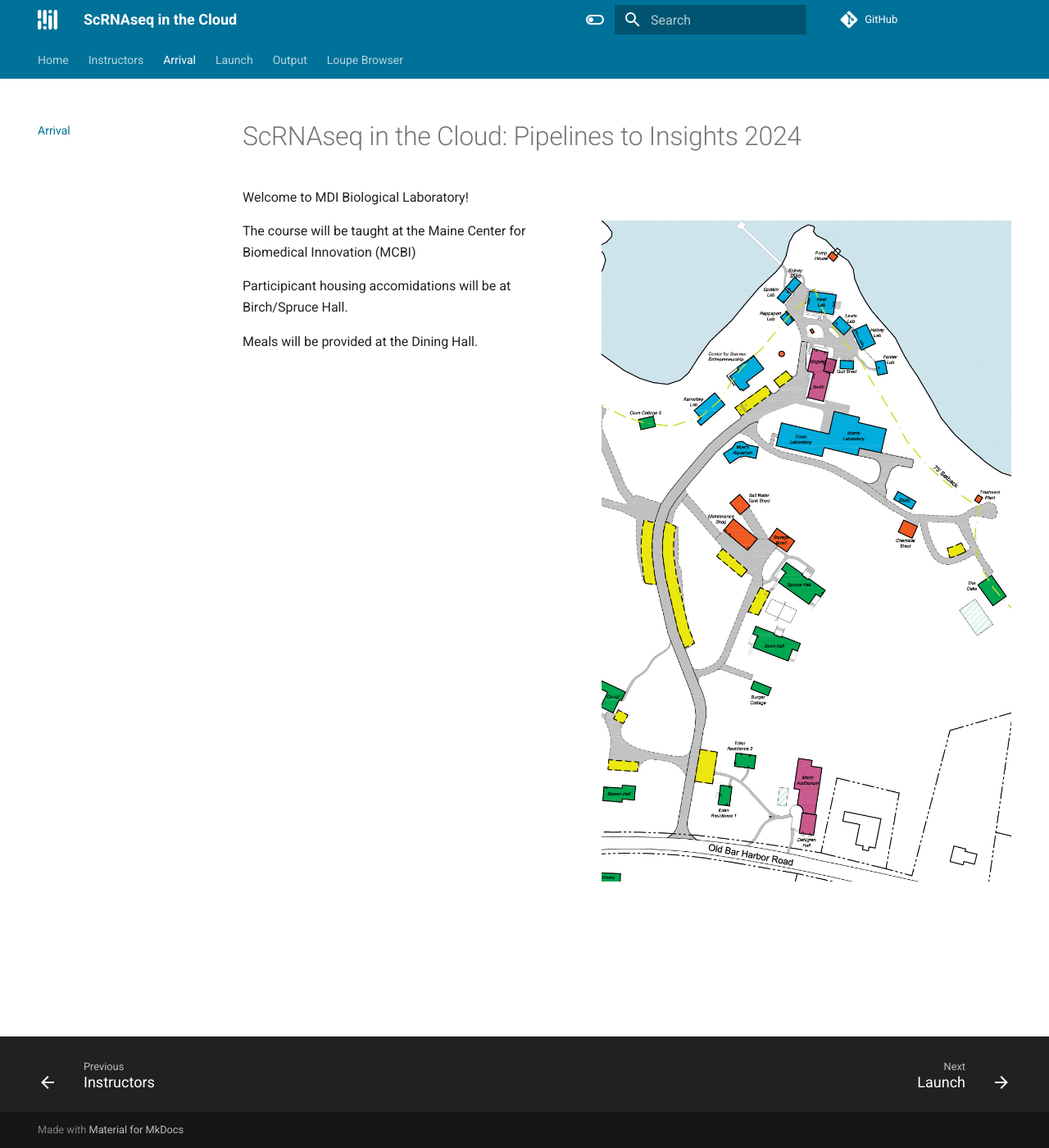
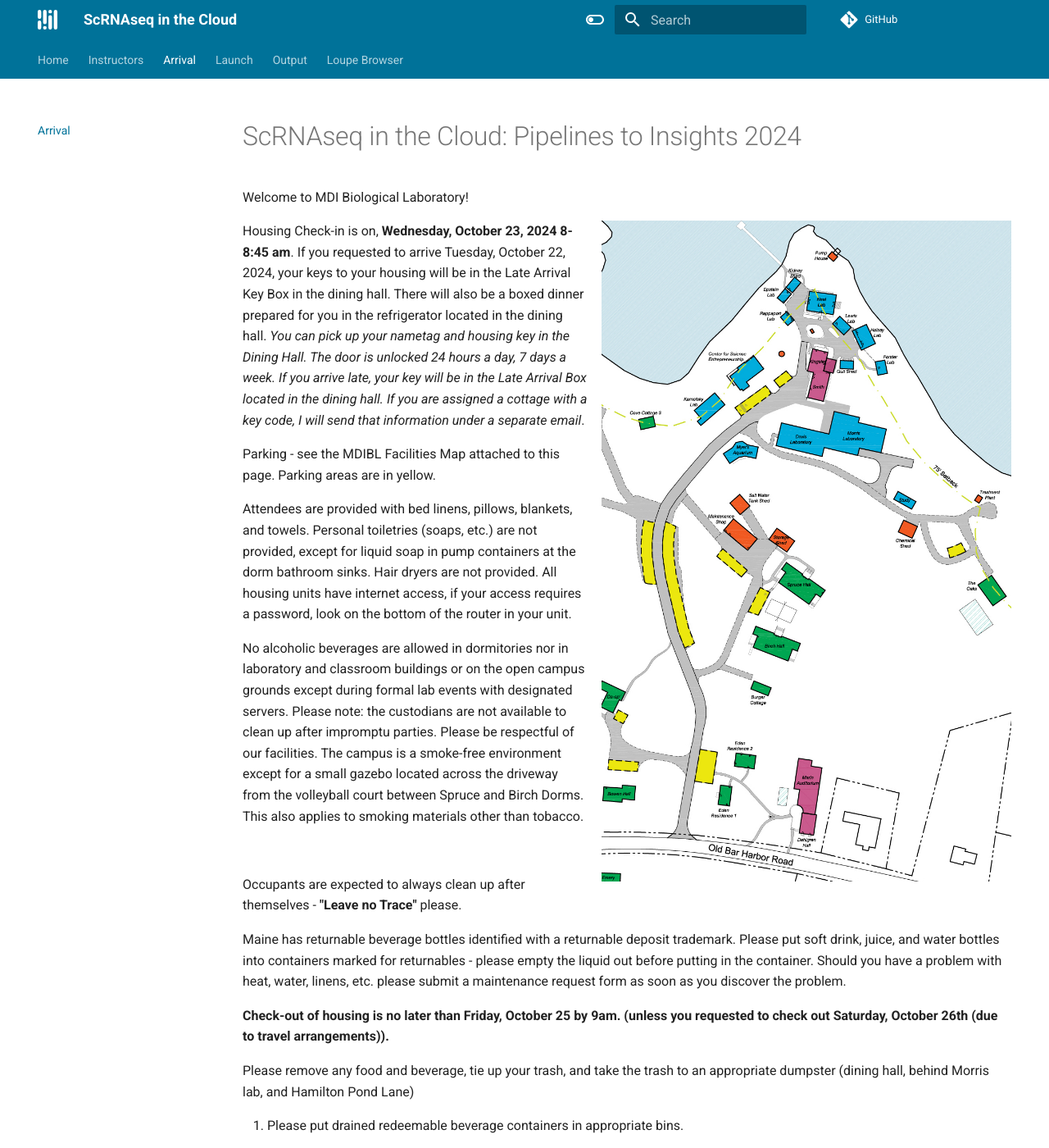
Before and after one commit to mdibl/scrnaseq_course_2024, an MkDocs documentation site: the page built from docs/arrival.md, in a window 1280 px wide and 1400 px high. Shown: the whole window at 82% size. Built offline with MkDocs 1.6.1 and Material for MkDocs 9.7.7, drawn with Linux system fonts in a browser that asks for light colours; comment, search, counter and statistics services are not loaded; some of the changed text lies outside the part shown.

```diff
--- a/docs/arrival.md
+++ b/docs/arrival.md
@@ -4,8 +4,28 @@ Welcome to MDI Biological Laboratory!
 
 ![Campus Map](images/MDI_BioLab_Facilites_Map_cropped.jpg){width=500, align=right}
 
-The course will be taught at the Maine Center for Biomedical Innovation (MCBI)
+Housing Check-in is on, **Wednesday, October 23, 2024 8-8:45 am**.  If you requested to arrive Tuesday, October 22, 2024, your keys to your housing will be in the Late Arrival Key Box in the dining hall.  There will also be a boxed dinner prepared for you in the refrigerator located in the dining hall.   *You can pick up your nametag and housing key in the Dining Hall.  The door is unlocked 24 hours a day, 7 days a week.  If you arrive late, your key will be in the Late Arrival Box located in the dining hall.  If you are assigned a cottage with a key code, I will send that information under a separate email*.
 
-Participicant housing accomidations will be at Birch/Spruce Hall.
+Parking - see the MDIBL Facilities Map attached to this page. Parking areas are in yellow.
 
-Meals will be provided at the Dining Hall.
+Attendees are provided with bed linens, pillows, blankets, and towels. Personal toiletries (soaps, etc.) are not provided, except for liquid soap in pump containers at the dorm bathroom sinks. Hair dryers are not provided. All housing units have internet access, if your access requires a password, look on the bottom of the router in your unit.
+
+No alcoholic beverages are allowed in dormitories nor in laboratory and classroom buildings or on the open campus grounds except during formal lab events with designated servers. Please note: the custodians are not available to clean up after impromptu parties. Please be respectful of our facilities.
+The campus is a smoke-free environment except for a small gazebo located across the driveway from the volleyball court between Spruce and Birch Dorms. This also applies to smoking materials other than tobacco.
+
+<br clear="left"/>
+
+Occupants are expected to always clean up after themselves - **"Leave no Trace"** please.
+
+Maine has returnable beverage bottles identified with a returnable deposit trademark. Please put soft drink, juice, and water bottles into containers marked for returnables - please empty the liquid out before putting in the container.
+Should you have a problem with heat, water, linens, etc. please submit a maintenance request form as soon as you discover the problem.
+
+**Check-out of housing is no later than Friday, October 25 by 9am.  (unless you requested to check out Saturday, October 26th (due to travel arrangements)).**
+
+Please remove any food and beverage, tie up your trash, and take the trash to an appropriate dumpster (dining hall, behind Morris lab, and Hamilton Pond Lane)
+
+1. Please put drained redeemable beverage containers in appropriate bins.
+2. Please wash and put away kitchen items.
+3. Check carefully for personal items, device chargers, etc…..
+4. If you moved furniture around, please return it to the original configuration.
+5. Place your keys, in the key deposit box in the dining hall.
```
Also changed, not shown: docs/index.md (+12 -12 lines), docs/loupe.md (+23 -2 lines), docs/images/LoupeHomepage.png (added), 7 other files.
